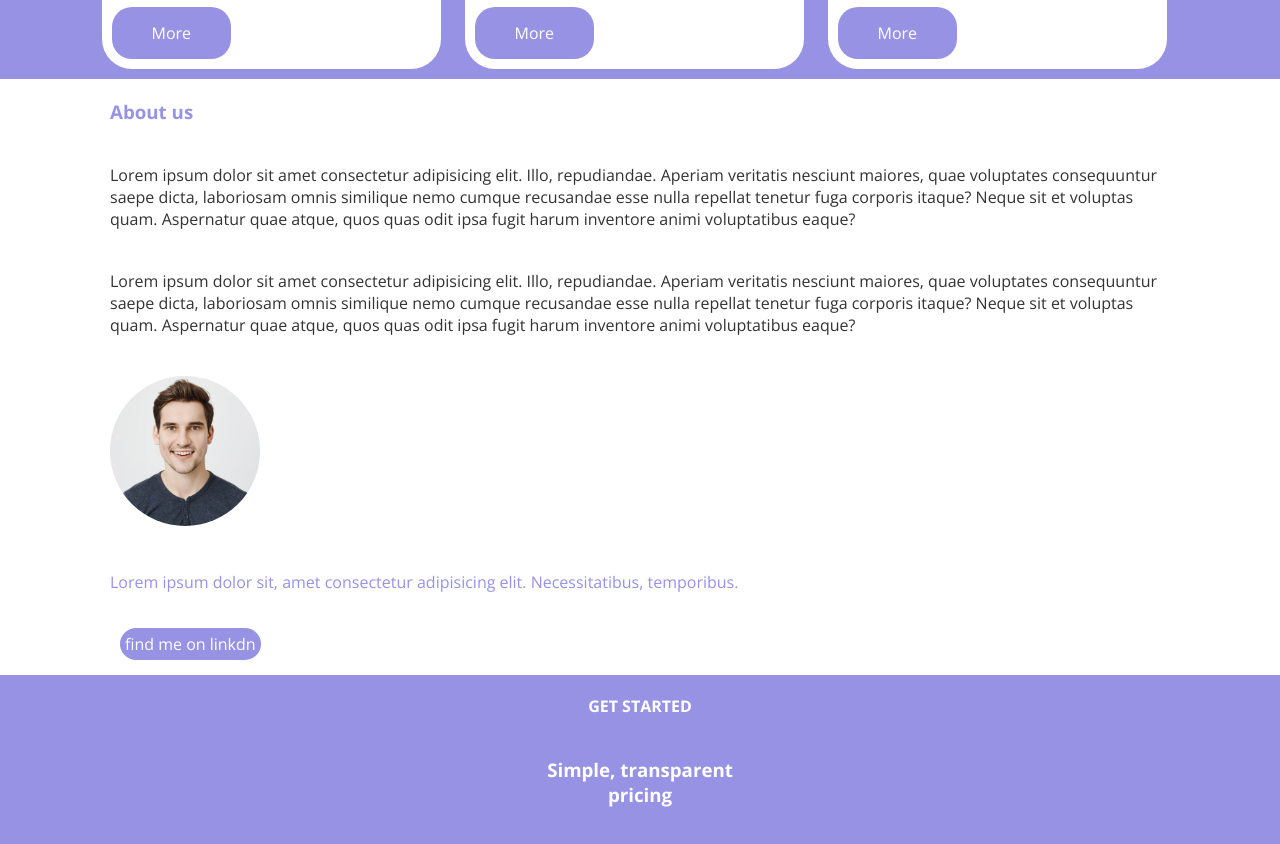
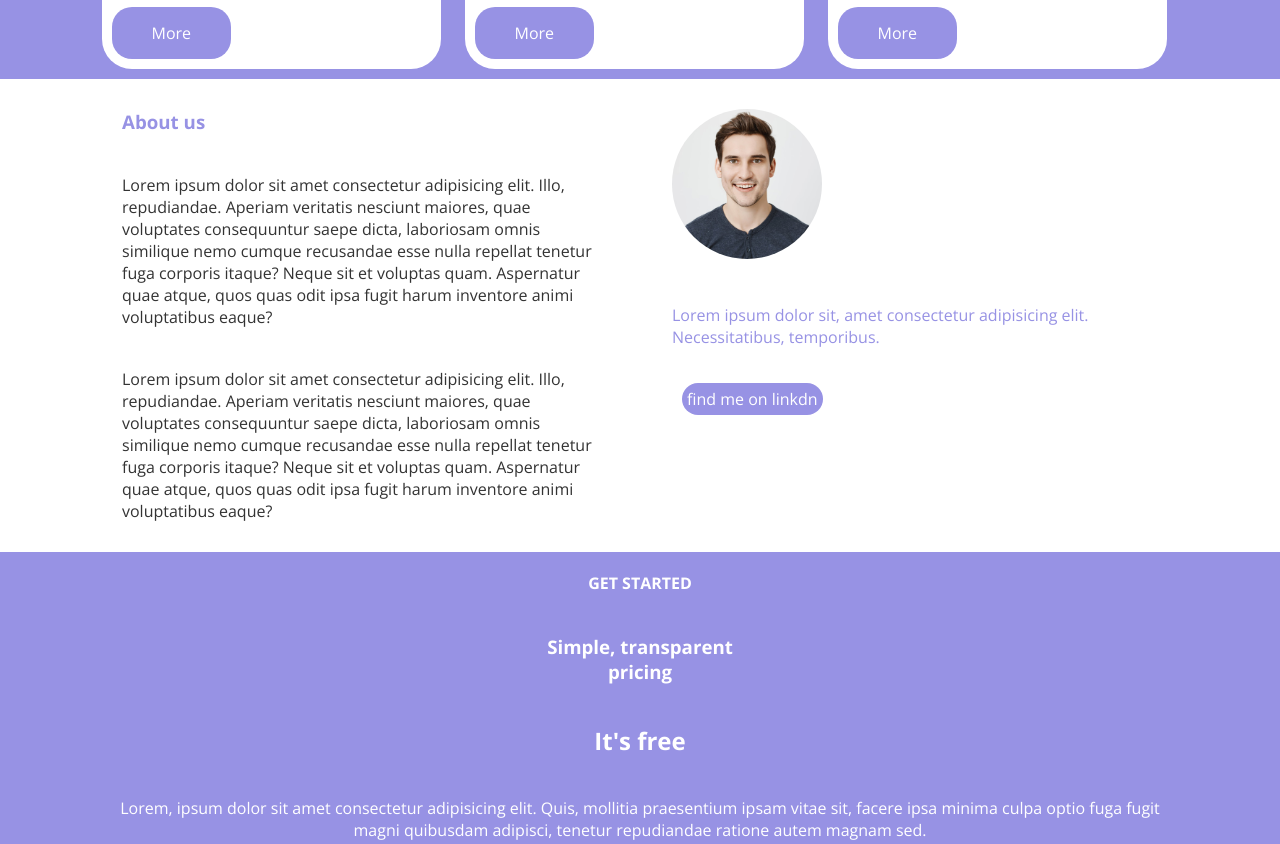
Before and after one commit to stecarraa/htmlcss-responsive-layout, a plain HTML site: page assets/index.html in a window 1280 px wide. Shown: the part 3628-4472 px from the top of the page. Drawn offline with nearby package versions, Linux system fonts and the light colour scheme.

Commit message:
all ok first section desktop meh

```diff
--- a/assets/index.html
+++ b/assets/index.html
@@ -315,7 +315,7 @@
             </div>
         </div>
         <!-- sezione cinque about us -->
-        <div class="container flex-column">
+        <!-- <div class="container flex-column">
             <h3 class="section-text text-left color-prpl">About us</h3>
             <p class="section-text text-left">Lorem ipsum dolor sit amet consectetur adipisicing elit. Illo,
                 repudiandae. Aperiam veritatis nesciunt maiores, quae voluptates consequuntur saepe dicta, laboriosam
@@ -331,7 +331,33 @@
             <div class="section-text text-left color-prpl">Lorem ipsum dolor sit, amet consectetur adipisicing elit.
                 Necessitatibus, temporibus.</div>
             <div class="section-text text-left"><a class="btn" href="#">find me on linkdn</a></div>
+        </div> -->
+
+        <div class="container d-flex f-wrap">
+            <div class="dx w-60">
+                <h3 class="section-text text-left color-prpl">About us</h3>
+                <p class="section-text text-left">Lorem ipsum dolor sit amet consectetur adipisicing elit. Illo,
+                    repudiandae. Aperiam veritatis nesciunt maiores, quae voluptates consequuntur saepe dicta, laboriosam
+                    omnis similique nemo cumque recusandae esse nulla repellat tenetur fuga corporis itaque? Neque sit et
+                    voluptas quam. Aspernatur quae atque, quos quas odit ipsa fugit harum inventore animi voluptatibus
+                    eaque?</p>
+                <p class="section-text text-left">Lorem ipsum dolor sit amet consectetur adipisicing elit. Illo,
+                    repudiandae. Aperiam veritatis nesciunt maiores, quae voluptates consequuntur saepe dicta, laboriosam
+                    omnis similique nemo cumque recusandae esse nulla repellat tenetur fuga corporis itaque? Neque sit et
+                    voluptas quam. Aspernatur quae atque, quos quas odit ipsa fugit harum inventore animi voluptatibus
+                    eaque?</p>
+
+            </div>
+
+            <div class="sx w-60">
+                <div class="section-text text-left"><img id="testimonial" src="./img/testimonial1.jpg" alt=""></div>
+                <div class="section-text text-left color-prpl">Lorem ipsum dolor sit, amet consectetur adipisicing elit.
+                    Necessitatibus, temporibus.</div>
+                <div class="section-text text-left"><a class="btn" href="#">find me on linkdn</a></div>
+            </div>
         </div>
+
+
         <!-- sezione GET STARTED -->
         <div class="bg-purple flex-column color-wht">
             <div class="container">
--- a/assets/style.css
+++ b/assets/style.css
@@ -228,6 +228,10 @@ footer .section-text {
     }
 
 
+    .w-60{
+        width: calc(50% - 1.5rem);
+        margin: 10px .75rem;
+     }
 
 
     .size1x{
```
